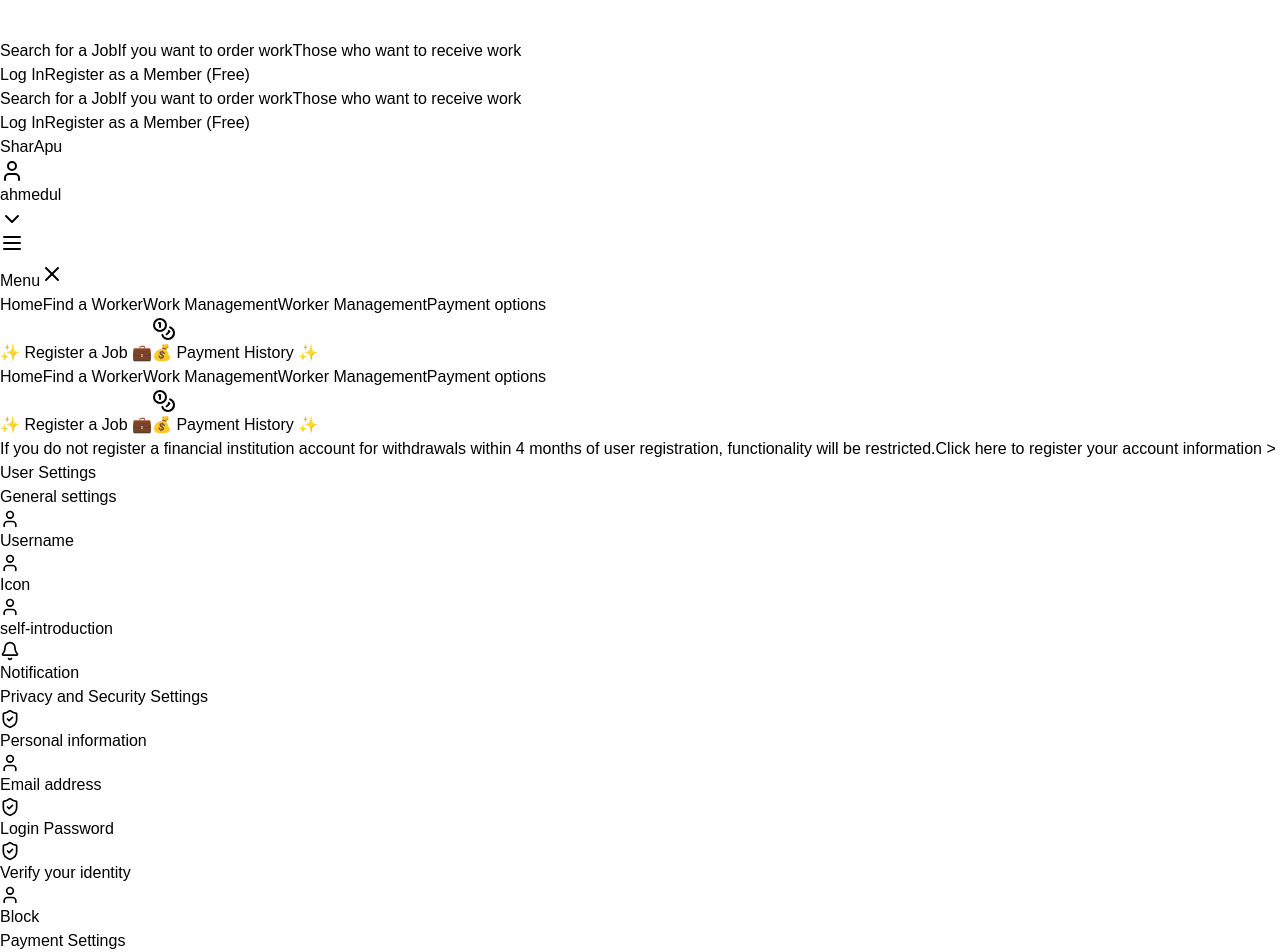
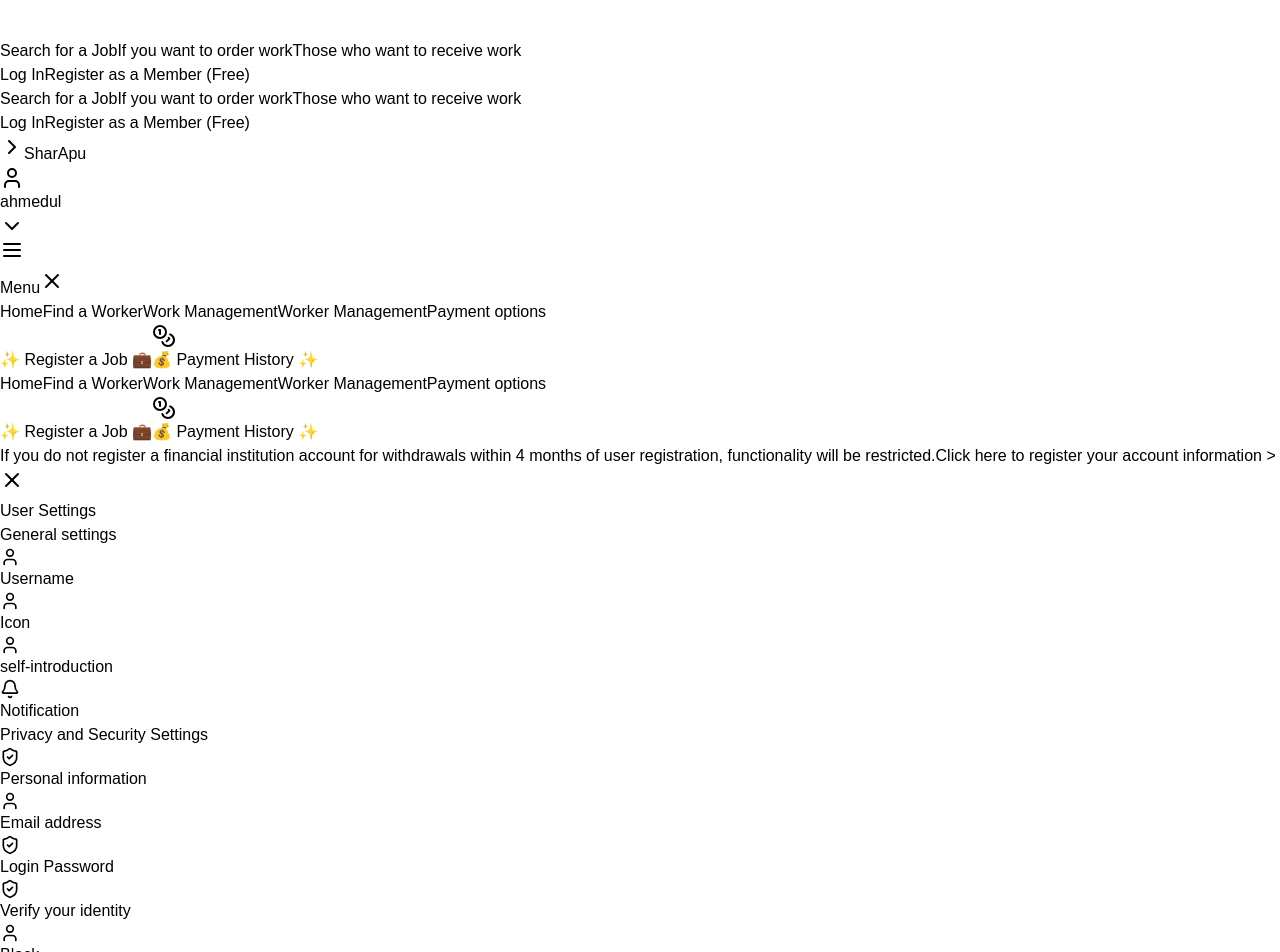
Before and after one commit to SumaiyaTarannumNoor/SharApu-Job-Portal, a React (Vite) app: page /hirer-icon-setting in a window 1280 px wide. Shown: the part 620-1572 px from the top of the page. Built offline with nearby package versions, Linux system fonts and the light colour scheme.

Commit message:
HirerIconSetting Page Updated

```diff
--- a/src/components/Profile/HirerProfile/HirerIconSetting.jsx
+++ b/src/components/Profile/HirerProfile/HirerIconSetting.jsx
@@ -1,6 +1,6 @@
 import React, { useState } from 'react';
 import { Link } from 'react-router-dom';
-import { User, ChevronDown, Upload } from 'lucide-react';
+import { User, ChevronDown, Upload, ChevronRight, X } from 'lucide-react';
 import HirerUserSettingSidebar from './HirerUserSettingSidebar';
 import MiniProfileCard from '../MiniProfileCard';
 import HirerDrawerNavigation from './HirerDrawerNavigation';
@@ -11,23 +11,21 @@ const HirerIconSetting = () => {
   const [error, setError] = useState('');
   const [isProfileOpen, setIsProfileOpen] = useState(false);
   const [isSubmitting, setIsSubmitting] = useState(false);
+  const [isSidebarOpen, setIsSidebarOpen] = useState(false);
 
+  // File handling functions remain the same
   const handleFileChange = (event) => {
     const file = event.target.files[0];
     if (file) {
-      // Validate file type
       const validTypes = ['image/jpeg', 'image/png', 'image/gif'];
       if (!validTypes.includes(file.type)) {
         setError('Please upload a JPG, PNG, or GIF file.');
         return;
       }
-
-      // Validate file size
-      if (file.size > 800000) { // 800KB
+      if (file.size > 800000) {
         setError('Image size should be less than 800KB.');
         return;
       }
-
       setSelectedFile(file);
       setError('');
       setPreviewUrl(URL.createObjectURL(file));
@@ -66,7 +64,6 @@ const HirerIconSetting = () => {
       setError('Please select an image file.');
       return;
     }
-
     setIsSubmitting(true);
     // Add your file upload logic here
     setIsSubmitting(false);
@@ -78,6 +75,13 @@ const HirerIconSetting = () => {
       <header className="bg-white shadow-sm">
         <div className="flex justify-between items-center px-4 py-2">
           <div className="flex items-center gap-2">
+            {/* Menu button for mobile */}
+            <button
+              onClick={() => setIsSidebarOpen(true)}
+              className="lg:hidden p-2 rounded-lg group"
+            >
+              <ChevronRight className="w-8 h-8 text-pink-500 animate-pulse transition-transform group-hover:scale-110 group-hover:text-pink-600 shadow-lg shadow-pink-200" />
+            </button>
             <Link to="/" className="text-2xl font-bold text-pink-600">
               SharApu
             </Link>
@@ -88,7 +92,7 @@ const HirerIconSetting = () => {
               onClick={() => setIsProfileOpen(!isProfileOpen)}
             >
               <User className="w-6 h-6 text-white bg-pink-500 rounded-full p-1" />
-              <span className="text-gray-700">ahmedul</span>
+              <span className="hidden sm:inline text-gray-700">ahmedul</span>
               <ChevronDown
                 className={`w-4 h-4 text-gray-600 transition-transform duration-200 ${
                   isProfileOpen ? 'transform rotate-180' : ''
@@ -102,58 +106,80 @@ const HirerIconSetting = () => {
         <HirerDrawerNavigation />
 
         <div className="bg-green-50 p-2 text-sm text-green-800">
-          If you do not register a financial institution account for withdrawals within 4 months of user registration, functionality will be restricted.
-          <button className="text-pink-600 hover:text-pink-700 ml-1">
+          <span className="block sm:inline">If you do not register a financial institution account for withdrawals within 4 months of user registration, functionality will be restricted.</span>
+          <button className="block sm:inline text-pink-600 hover:text-pink-700 mt-1 sm:mt-0 sm:ml-1">
             Click here to register your account information &gt;
           </button>
         </div>
       </header>
 
       {/* Main Content */}
-      <div className="flex">
-        {/* Sidebar */}
-        <div className="w-64 p-4">
+      <div className="flex relative">
+        {/* Sidebar Drawer for Mobile */}
+        <div className={`
+          fixed inset-0 z-50 lg:hidden transition-opacity duration-300
+          ${isSidebarOpen ? 'opacity-100' : 'opacity-0 pointer-events-none'}
+        `}>
+          <div className="absolute inset-0 bg-transparent" onClick={() => setIsSidebarOpen(false)} />
+          <div className={`
+            absolute left-0 top-0 h-full w-64 bg-white/90 backdrop-blur-sm transform transition-transform duration-300
+            ${isSidebarOpen ? 'translate-x-0' : '-translate-x-full'}
+          `}>
+            <div className="p-4">
+              <button
+                onClick={() => setIsSidebarOpen(false)}
+                className="absolute top-4 right-4 p-2 hover:bg-pink-50 rounded-lg"
+              >
+                <X className="w-6 h-6 text-gray-600" />
+              </button>
+              <HirerUserSettingSidebar />
+            </div>
+          </div>
+        </div>
+
+        {/* Desktop Sidebar */}
+        <div className="hidden lg:block w-64 p-4">
           <HirerUserSettingSidebar />
         </div>
 
         {/* Content Area */}
-        <div className="flex-1 p-8">
-          <div className="max-w-3xl">
+        <div className="flex-1 p-4 sm:p-6 lg:p-8">
+          <div className="max-w-3xl mx-auto">
             {/* Breadcrumb */}
-            <div className="mb-6 text-sm">
+            <div className="mb-4 sm:mb-6 text-sm">
               <span className="text-gray-500">Work from home Shuful</span>
               <span className="mx-2 text-gray-400">&gt;</span>
               <span className="text-gray-700">Icon Settings</span>
             </div>
 
-            <div className="bg-white rounded-lg shadow-sm p-6">
-              <h1 className="text-2xl font-semibold text-gray-800 mb-6">
+            <div className="bg-white rounded-lg shadow-sm p-4 sm:p-6">
+              <h1 className="text-xl sm:text-2xl font-semibold text-gray-800 mb-4 sm:mb-6">
                 Icon Settings
               </h1>
 
-              <div className="space-y-6">
-                <div className="flex items-center space-x-6">
-                  <div className="relative">
+              <div className="space-y-4 sm:space-y-6">
+                <div className="flex flex-col sm:flex-row sm:items-center space-y-4 sm:space-y-0 sm:space-x-6">
+                  <div className="relative mx-auto sm:mx-0">
                     {previewUrl ? (
                       <img
                         src={previewUrl}
                         alt="Profile preview"
-                        className="w-32 h-32 rounded-full object-cover border-4 border-pink-200"
+                        className="w-24 h-24 sm:w-32 sm:h-32 rounded-full object-cover border-4 border-pink-200"
                       />
                     ) : (
-                      <div className="w-32 h-32 rounded-full bg-pink-100 flex items-center justify-center border-4 border-pink-200">
-                        <User className="w-16 h-16 text-pink-300" />
+                      <div className="w-24 h-24 sm:w-32 sm:h-32 rounded-full bg-pink-100 flex items-center justify-center border-4 border-pink-200">
+                        <User className="w-12 h-12 sm:w-16 sm:h-16 text-pink-300" />
                       </div>
                     )}
                   </div>
-                  <div>
+                  <div className="text-center sm:text-left">
                     <h3 className="text-lg font-medium text-gray-900">Your Profile Icon</h3>
                     <p className="text-sm text-gray-500">Setting an icon will make it easier for workers to recognize you.</p>
                   </div>
                 </div>
 
                 <div
-                  className="border-2 border-dashed border-pink-200 rounded-lg p-8 text-center hover:border-pink-400 transition-colors cursor-pointer relative"
+                  className="border-2 border-dashed border-pink-200 rounded-lg p-4 sm:p-8 text-center hover:border-pink-400 transition-colors cursor-pointer relative"
                   onDragOver={handleDragOver}
                   onDragLeave={handleDragLeave}
                   onDrop={handleDrop}
@@ -164,7 +190,7 @@ const HirerIconSetting = () => {
                     accept=".jpg,.jpeg,.png,.gif"
                     className="absolute inset-0 w-full h-full opacity-0 cursor-pointer"
                   />
-                  <Upload className="mx-auto h-12 w-12 text-pink-400" />
+                  <Upload className="mx-auto h-8 w-8 sm:h-12 sm:w-12 text-pink-400" />
                   <p className="mt-2 text-sm font-medium text-gray-700">Drop or click to select a file</p>
                   <p className="mt-1 text-xs text-gray-500">Please use images within the size range of 32x32 to 800x800.</p>
                   <p className="text-xs text-gray-500">Please use images in JPG, PNG, or GIF format.</p>
@@ -178,7 +204,7 @@ const HirerIconSetting = () => {
                 <button
                   onClick={handleSubmit}
                   disabled={isSubmitting || !selectedFile}
-                  className="mt-8 px-8 py-2 bg-gradient-to-r from-pink-500 to-pink-600 text-white rounded-lg
+                  className="w-full sm:w-auto mt-4 sm:mt-8 px-8 py-2 bg-gradient-to-r from-pink-500 to-pink-600 text-white rounded-lg
                             hover:from-pink-600 hover:to-pink-700 transition-all duration-200
                             shadow-md hover:shadow-lg transform hover:-translate-y-0.5
                             disabled:opacity-50 disabled:cursor-not-allowed disabled:transform-none"
```
